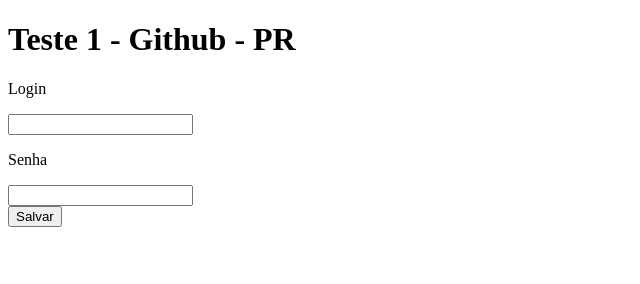
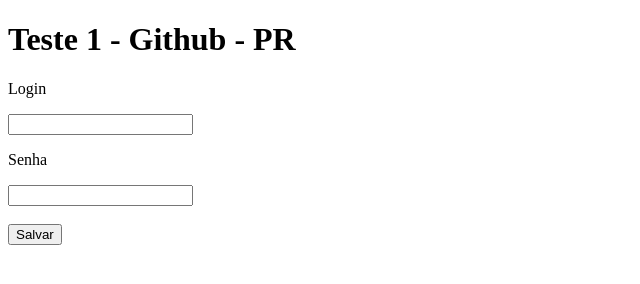
Before and after one commit to marcoaureliomunhoz/teste1-github-pr, a plain HTML site: page index.html in a window 1280 px wide. Shown: the whole page, without its empty margins (0-640 px from the left). Drawn offline with Linux system fonts and the light colour scheme.

Commit message:
Ajusta espaçamentos e botão

```diff
--- a/index.html
+++ b/index.html
@@ -10,10 +10,11 @@
   <form>
     <p>Login</p>
     <input type="text" name="login" />
+    <br>
     <p>Senha</p>
     <input type="text" name="senha" />
-    <br/>
-    <button>Salvar</button>
+    <br><br>
+    <input type="submit" value="Salvar" />
   </form>
 </body>
 </html>
```
